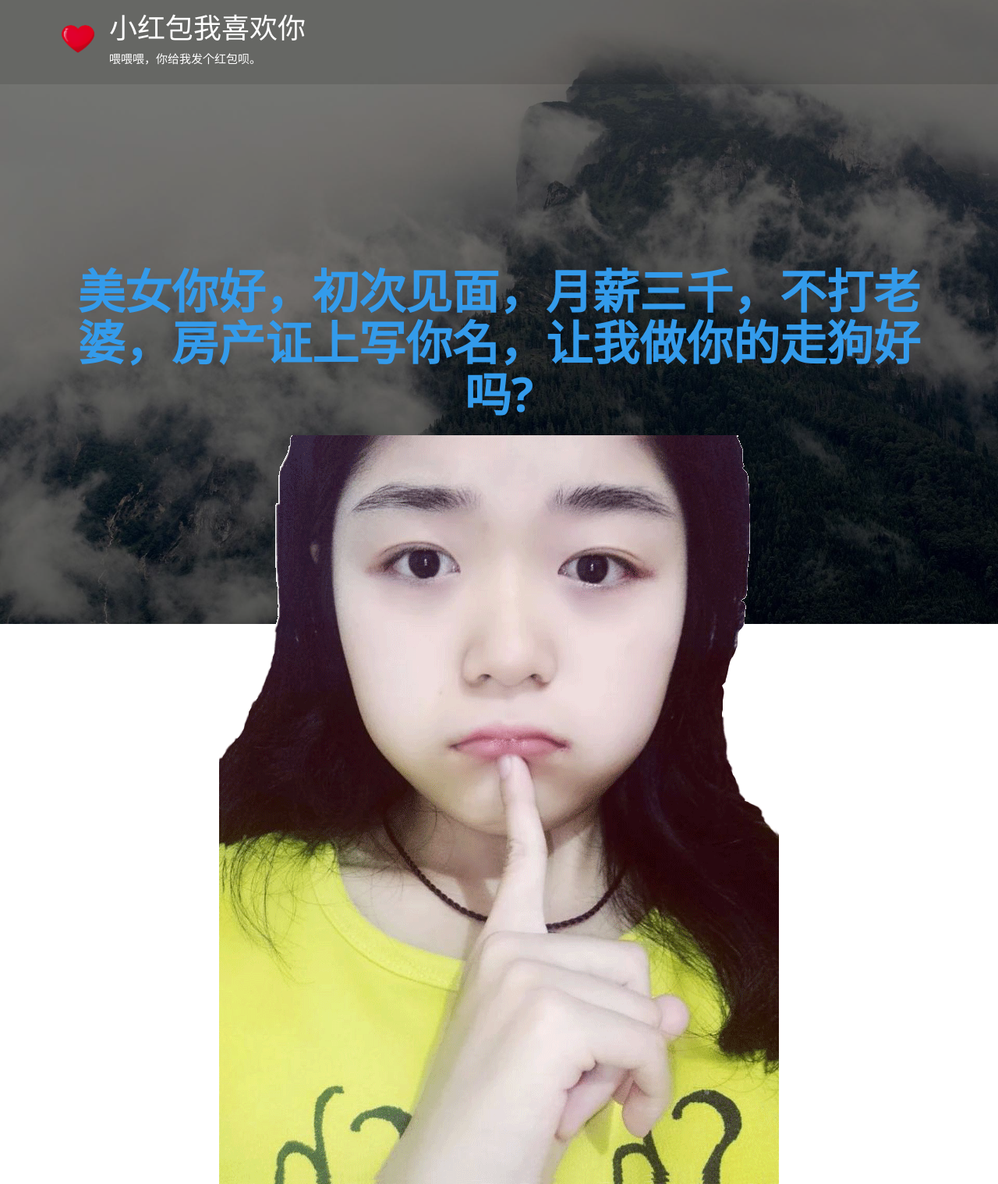
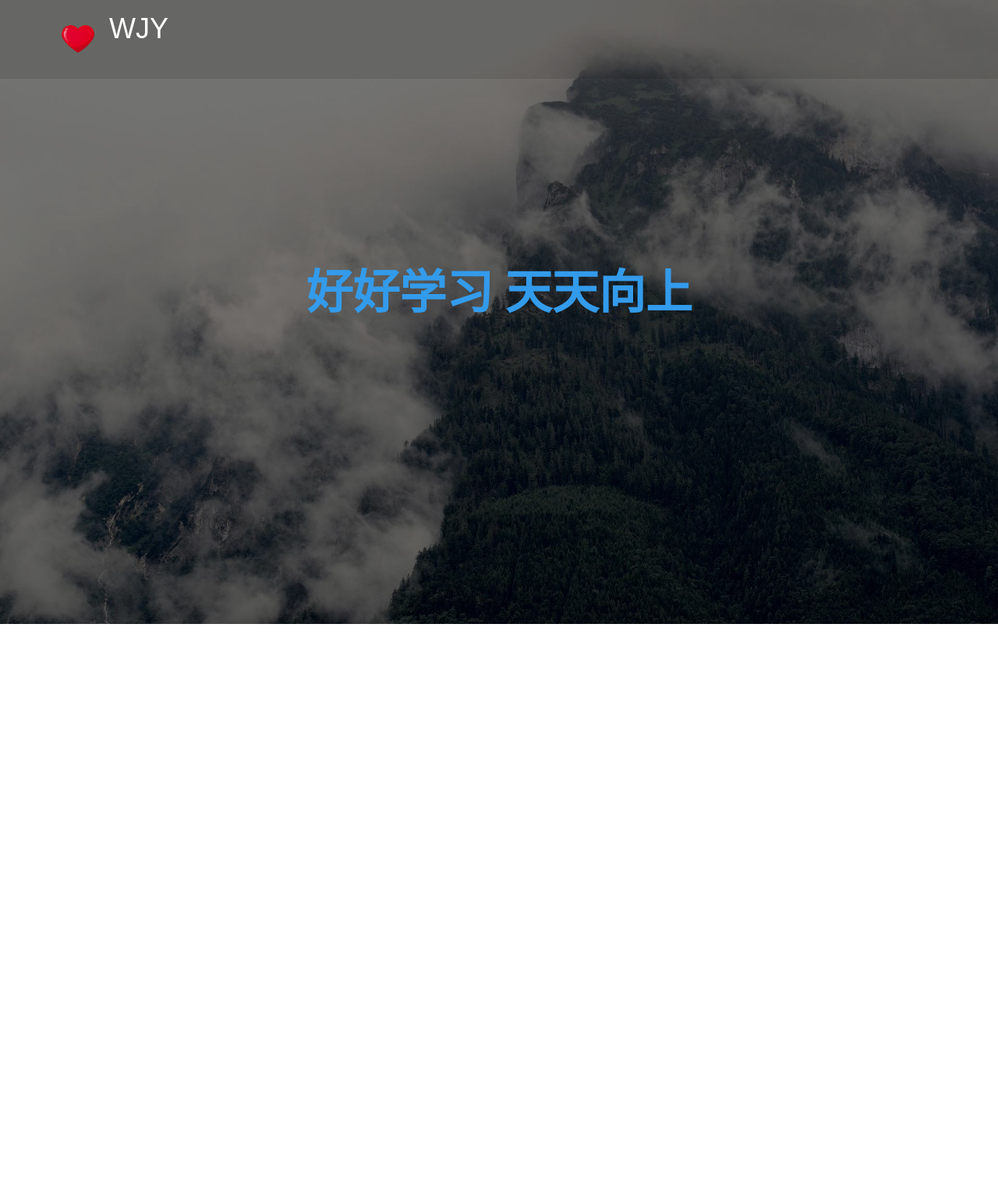
Before and after one commit to hiwjy/web, a plain HTML site: page index.html in a window 1280 px wide. Shown: the whole page at 78% size. After the commit the page ends 800 px from the top, so only its background shows below. Drawn offline with Linux system fonts and the light colour scheme; some icons are missing; a web font is replaced by a local one.

Commit message:
Update index.html

```diff
--- a/index.html
+++ b/index.html
@@ -5,7 +5,7 @@
 <!--<![endif]-->
 	<head>
 		<meta charset="utf-8">
-		<title>小红包我爱你</title>
+		<title>中国，我爱你</title>
 
 
 		<!-- Mobile Meta -->
@@ -55,8 +55,8 @@
 
 							<!-- name-and-slogan -->
 							<div class="site-name-and-slogan smooth-scroll">
-								<div class="site-name"><a>小红包我喜欢你</a></div>
-								<p>       喂喂喂，你给我发个红包呗。</p>
+								<div class="site-name"><a>WJY</a></div>
+
 
 
 							</div>
@@ -82,8 +82,8 @@
 
 
 
-							<h1 class="text-center"><span>美女你好，初次见面，月薪三千，不打老婆，房产证上写你名，让我做你的走狗好吗?</span></h1>
-							<img src="images/IMG_0881.gif">
+							<h1 class="text-center"><span>好好学习   天天向上</span></h1>
+
 
 
 				</div>
```
